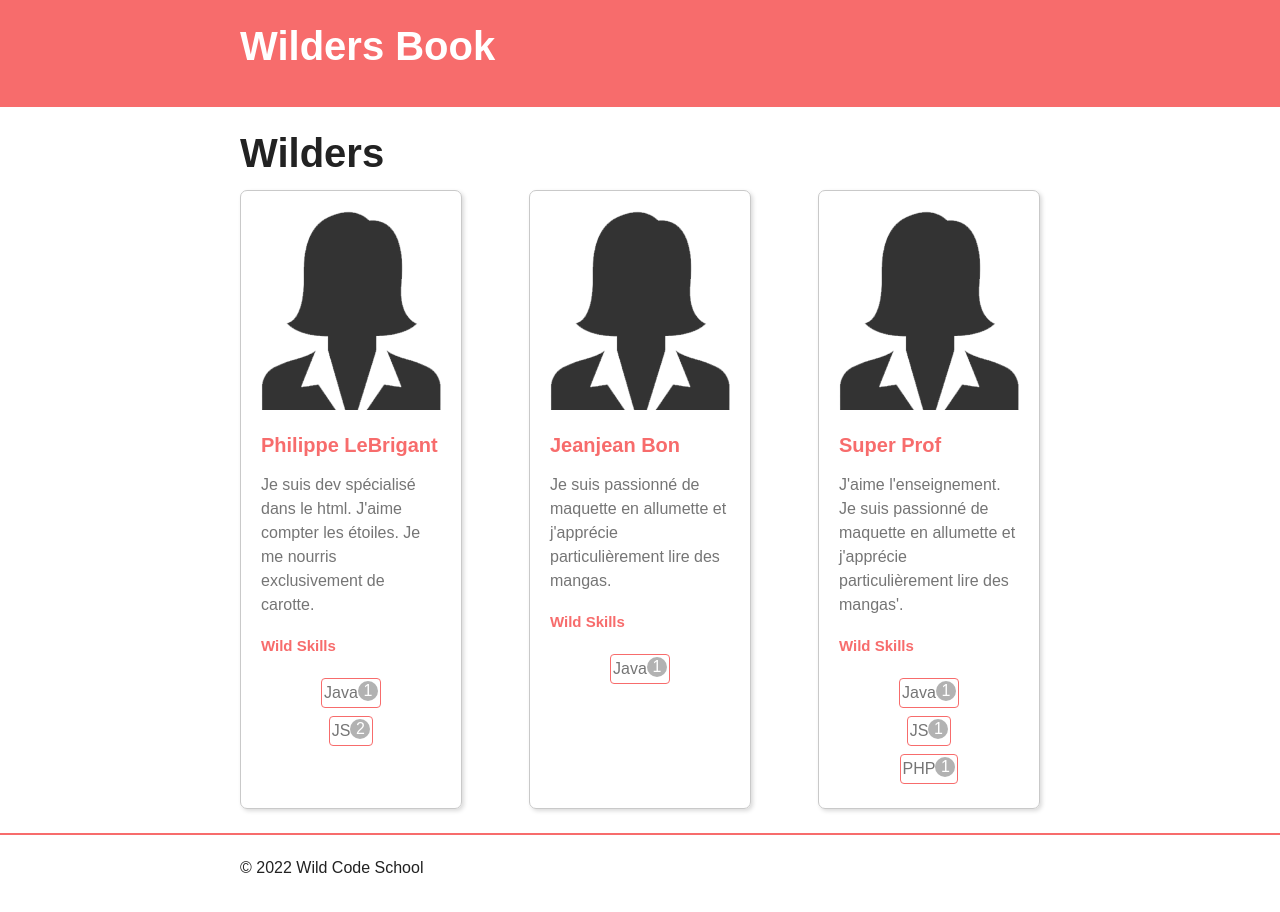
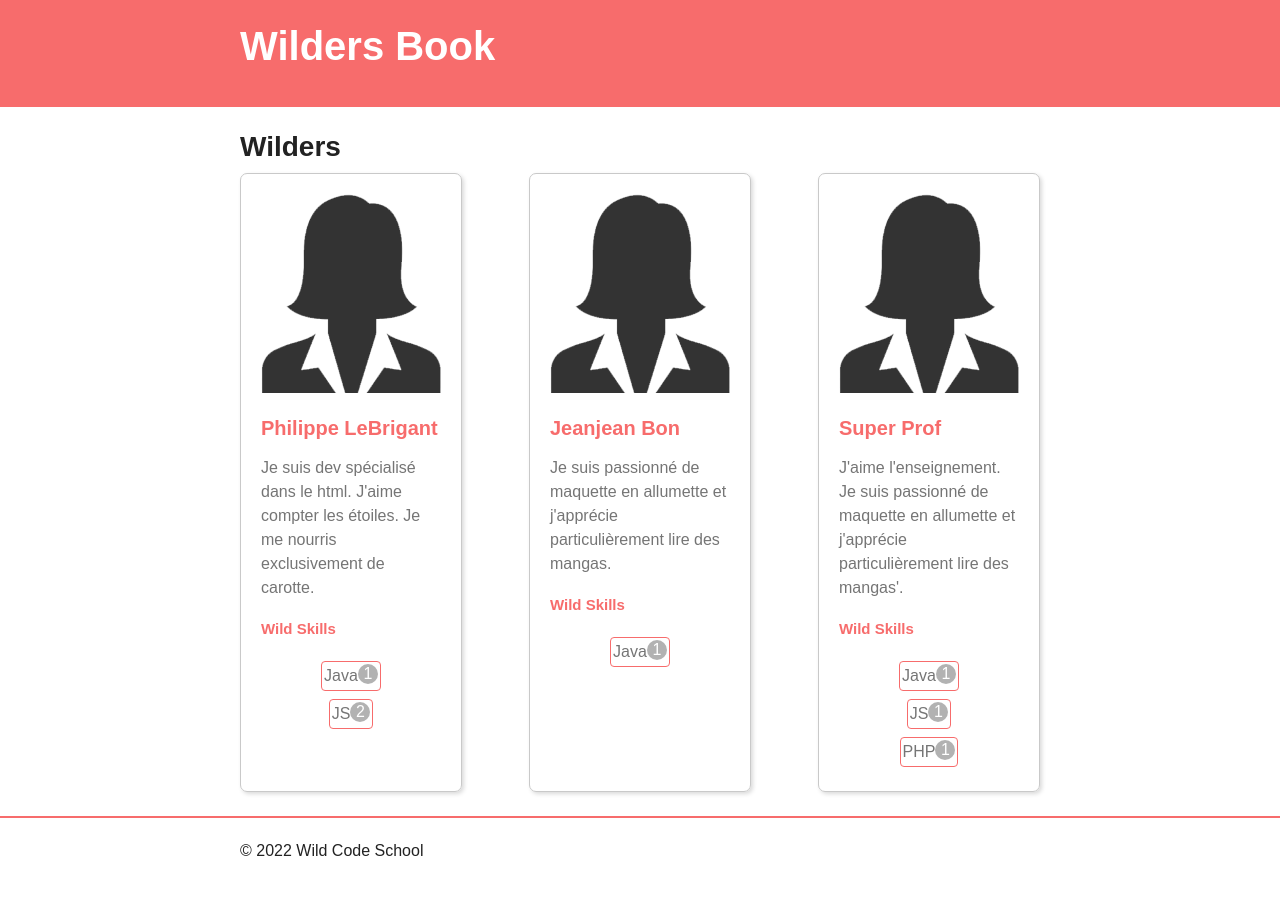
Before and after one commit to ClementPremartin/Project-Launch, a React (Create React App) app in the folder frontend-webapp/: page / in a window 1280 px wide. Shown: the top 912 px of the page. Built offline with nearby package versions, Linux system fonts and the light colour scheme.

Commit message:
create Home page and refacto with styled components

```diff
--- a/frontend-webapp/src/App.css
+++ b/frontend-webapp/src/App.css
@@ -10,10 +10,6 @@ h1, h2, h3 {
 
 h1 {
   font-size: 40px;
-}
-
-h2 {
-  font-size: 28px;
 }
 
 .button {
--- a/frontend-webapp/src/App.js
+++ b/frontend-webapp/src/App.js
@@ -1,41 +1,25 @@
-import { useState } from "react";
-import { Container, Footer, Header, MainContainer, PageTitle} from "./App.styled";
+import { Container, Footer, Header, MainContainer} from "./App.styled";
 import { Paragraph } from "./styles/base-styles";
 
-import Wilder from "./components/Wilder";
-import wilders from "./data/wilders";
+import Home from "./pages/Home";
 
 function App() {
-
-  const [wildersStudent] = useState(wilders);
-
   return (
-    <div>
+    <>
       <Header>
         <Container>
             <h1>Wilders Book</h1>
         </Container>
       </Header>
       <MainContainer>
-            <PageTitle>Wilders</PageTitle>
-            <section className="card-row">
-              {wildersStudent.map((wilder) => (
-                <Wilder
-                  key={wilder.id}
-                  firstname={wilder.firstname}
-                  lastname={wilder.lastname}
-                  skills={wilder.skills}
-                  description={wilder.description}
-                />
-              ))}
-        </section>
+        <Home />
       </MainContainer>
       <Footer>
         <Container>
           <Paragraph>&copy; 2022 Wild Code School</Paragraph>
         </Container>
       </Footer>
-    </div>
+    </>
   );
 }
 
--- a/frontend-webapp/src/components/wilder.css
+++ b/frontend-webapp/src/components/wilder.css
@@ -9,11 +9,6 @@ h3 {
 /*
  * card-layout. css
  */
- .card-row {
-    display: flex;
-    flex-wrap: wrap;
-    justify-content: space-between;
-  }
 
   .card {
     width: 180px;
--- /dev/null
+++ b/frontend-webapp/src/pages/Home.jsx
@@ -0,0 +1,30 @@
+import { useState } from "react";
+
+import { SectionTitle, CardRow } from "./Home.styled";
+
+import Wilder from "../components/Wilder";
+
+import wilders from "../data/wilders";
+
+const Home = () => {
+    const [wildersStudent] = useState(wilders);
+
+    return (
+        <>
+            <SectionTitle>Wilders</SectionTitle>
+            <CardRow>
+              {wildersStudent.map((wilder) => (
+                <Wilder
+                  key={wilder.id}
+                  firstname={wilder.firstname}
+                  lastname={wilder.lastname}
+                  skills={wilder.skills}
+                  description={wilder.description}
+                />
+              ))}
+        </CardRow>
+        </>
+    );
+};
+
+export default Home;
--- /dev/null
+++ b/frontend-webapp/src/pages/Home.styled.js
@@ -0,0 +1,13 @@
+import styled from "styled-components";
+import { baseTitleStyles } from "../styles/base-styles";
+
+export const SectionTitle = styled.h2`
+        ${baseTitleStyles}
+        font-size: 28px;
+    `;
+
+export const CardRow = styled.section`
+        display: flex;
+        flex-wrap: wrap;
+        justify-content: space-between;
+    `;
```
